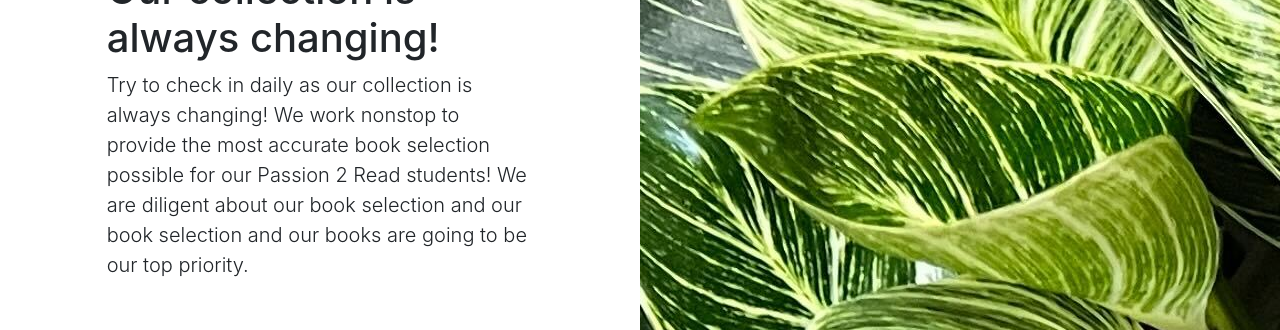
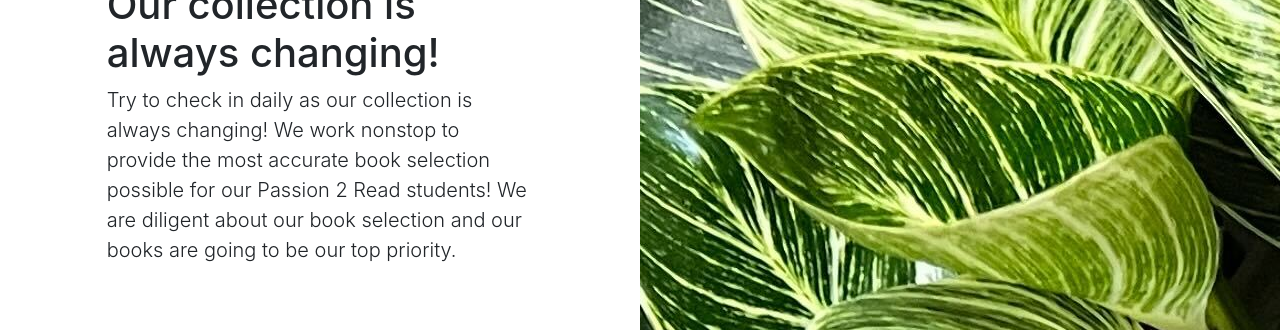
Before and after one commit to tutkuince/library-app, a React (Create React App) app in the folder library-app-fe/: page / in a window 1280 px wide. Shown: the part 1715-2045 px from the top of the page. Built offline with nearby package versions, Linux system fonts and the light colour scheme; the HTML template or start-up script is replaced by a standard one.

Commit message:
fixing typo

```diff
--- a/library-app-fe/src/layouts/HomePage/Heros.tsx
+++ b/library-app-fe/src/layouts/HomePage/Heros.tsx
@@ -26,7 +26,7 @@ export const Heros = () => {
                                 Try to check in daily as our collection is always changing!
                                 We work nonstop to provide the most accurate book selection possible
                                 for our Passion 2 Read students! We are diligent about our book selection
-                                and our book selection and our books are going to be our top priority.
+                                and our books are going to be our top priority.
                             </p>
                         </div>
                     </div>
@@ -59,7 +59,7 @@ export const Heros = () => {
                                     Try to check in daily as our collection is always changing!
                                     We work nonstop to provide the most accurate book selection possible
                                     for our Passion 2 Read students! We are diligent about our book selection
-                                    and our book selection and our books are going to be our top priority.
+                                    and our books are going to be our top priority.
                                 </p>
                             </div>
                         </div>
```
